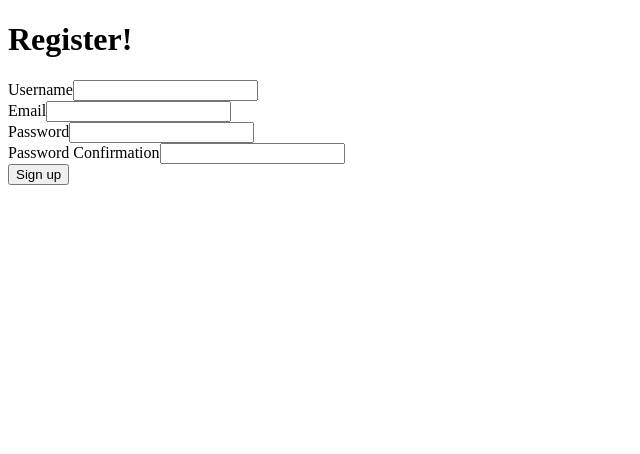
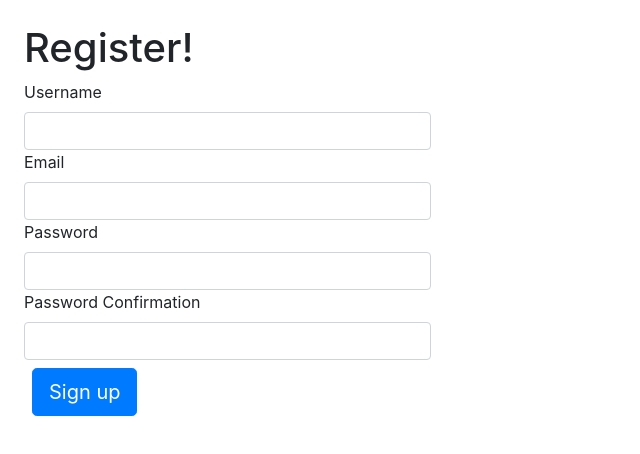
Before and after one commit to h2pvrp/vrp, a React (Create React App) app in the folder Client/: page /register in a window 1280 px wide. Shown: the top 454 px of the page, without its empty margins (0-640 px from the left). Built offline with nearby package versions, Linux system fonts and the light colour scheme.

Commit message:
Register view

```diff
--- a/Client/package.json
+++ b/Client/package.json
@@ -6,6 +6,7 @@
     "@testing-library/jest-dom": "^4.2.4",
     "@testing-library/react": "^9.4.0",
     "@testing-library/user-event": "^7.1.2",
+    "bootstrap": "^4.4.1",
     "react": "^16.12.0",
     "react-dom": "^16.12.0",
     "react-router-dom": "^5.1.2",
--- a/Client/src/index.jsx
+++ b/Client/src/index.jsx
@@ -5,6 +5,7 @@ import { BrowserRouter, Switch, Route } from "react-router-dom";
 import store from "./js/store/index";
 import App from "./js/components/App";
 import Register from "./js/components/Register";
+import "bootstrap/dist/css/bootstrap.css";
 
 render(
   <Provider store={store}>
--- a/Client/src/js/components/Register.jsx
+++ b/Client/src/js/components/Register.jsx
@@ -20,58 +20,65 @@ class Register extends Component {
     console.log(this.state);
   };
 
+  Field = ({ label, onChange, name, value, type = "text" }) => {
+    return (
+      <div>
+        <label className="control-label">{label}</label>
+        <input
+          onChange={onChange}
+          value={value}
+          name={name}
+          type={type}
+          className="form-control"
+        />
+      </div>
+    );
+  };
+
   render() {
     return (
+      <div className="row">
+        <div className="col-md-4 col-md-offset-4 m-4">
           <form onSubmit={this.onSubmit}>
             <h1>Register!</h1>
 
-        <div>
-          <label className="control-label">Username</label>
-          <input
+            <this.Field
+              label="Username"
               onChange={this.onChange}
               value={this.state.username}
               name="username"
-            className="form-control"
             />
-        </div>
 
-        <div>
-          <label className="control-label">Email</label>
-          <input
+            <this.Field
+              label="Email"
               onChange={this.onChange}
               value={this.state.email}
               name="email"
               type="email"
-            className="form-control"
             />
-        </div>
 
-        <div>
-          <label className="control-label">Password</label>
-          <input
+            <this.Field
+              label="Password"
               onChange={this.onChange}
               value={this.state.password}
               name="password"
               type="password"
-            className="form-control"
             />
-        </div>
 
-        <div>
-          <label className="control-label">Password Confirmation</label>
-          <input
+            <this.Field
+              label="Password Confirmation"
               onChange={this.onChange}
               value={this.state.passwordConfirmation}
               name="passwordConfirmation"
               type="password"
-            className="form-control"
             />
-        </div>
 
-        <div className="form-group">
+            <div className="form-group m-2">
               <button className="btn btn-primary btn-lg">Sign up</button>
             </div>
           </form>
+        </div>
+      </div>
     );
   }
 }
--- a/Client/src/js/constants/action-types.jsx
+++ b/Client/src/js/constants/action-types.jsx
@@ -1,2 +1,3 @@
 export const ADD_ARTICLE = "ADD_ARTICLE";
 export const DATA_LOADED = "DATA_LOADED";
+export const REGISTER_USER = "REGISTER_USER";
```
Also changed, not shown: Client/src/js/actions/register.js (added, +8 -0 lines), 2 other files (tests, documents, lock files or other folders). Lines whose indentation alone changed are shown as unchanged.
